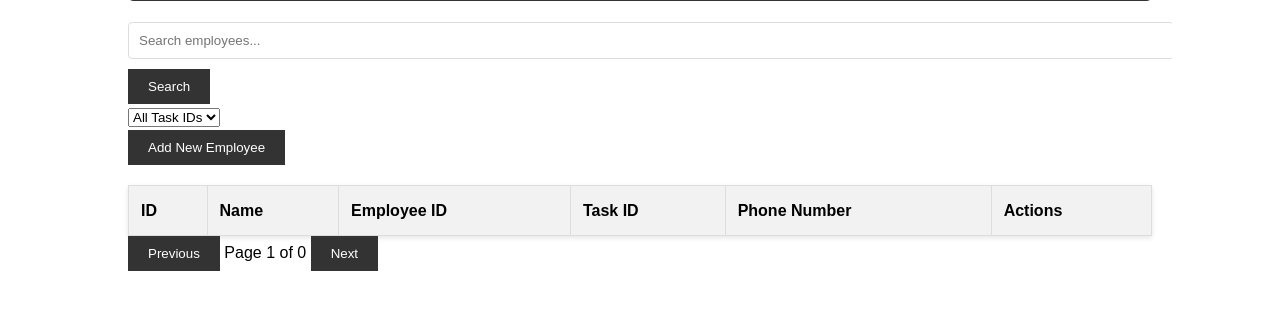
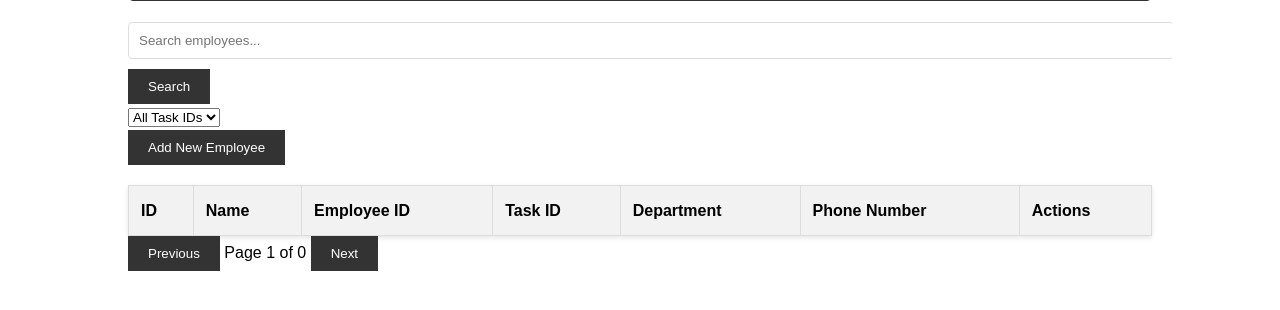
Before and after one commit to SolBaby/labor-tracker-scanner, a Flask app: page /employee_management in a window 1280 px wide. Shown: the part 256-566 px from the top of the page. Run offline with Flask 3, Linux system fonts and the light colour scheme; data that the repository does not hold is empty.

Commit message:
Agent query: Can you please try adding a new employee with all fields filled, including the department? Does it work correctly?

```diff
--- a/pyproject.toml
+++ b/pyproject.toml
@@ -16,6 +16,7 @@ flask-restful = "^0.3.10"
 flask-socketio = "^5.4.1"
 tabulate = "^0.9.0"
 twilio = "^9.3.3"
+sqlalchemy = "^2.0.35"
 
 
 [build-system]
--- a/static/js/employee_management_v2.js
+++ b/static/js/employee_management_v2.js
@@ -134,18 +134,28 @@ document.addEventListener('DOMContentLoaded', function() {
         fetch('/api/employee/add', {
             method: 'POST',
             headers: { 'Content-Type': 'application/json' },
-            body: JSON.stringify({ name, employee_id: employeeId, task_id: taskId, phone_number: phoneNumber }),
+            body: JSON.stringify({
+                name,
+                employee_id: employeeId,
+                task_id: taskId,
+                phone_number: phoneNumber,
+                department: 'Unassigned' // Add a default department
+            }),
         })
         .then(response => response.json())
         .then(data => {
             if (data.status === 'success') {
                 closeModal();
                 searchEmployees();
+                showNotification('Employee added successfully', 'success');
             } else {
-                alert(data.message);
+                showNotification(data.message, 'error');
             }
         })
-        .catch(error => console.error('Error:', error));
+        .catch(error => {
+            console.error('Error:', error);
+            showNotification('An error occurred while adding the employee', 'error');
+        });
     }
 
     function updateEmployee(id, name, employeeId, taskId, phoneNumber) {
@@ -159,11 +169,15 @@ document.addEventListener('DOMContentLoaded', function() {
             if (data.status === 'success') {
                 closeModal();
                 searchEmployees();
+                showNotification('Employee updated successfully', 'success');
             } else {
-                alert(data.message);
+                showNotification(data.message, 'error');
             }
         })
-        .catch(error => console.error('Error:', error));
+        .catch(error => {
+            console.error('Error:', error);
+            showNotification('An error occurred while updating the employee', 'error');
+        });
     }
 
     function deleteEmployee(id) {
--- a/templates/employee_management.html
+++ b/templates/employee_management.html
@@ -24,6 +24,7 @@
             <th class="sortable" data-sort="name">Name</th>
             <th class="sortable" data-sort="employee_id">Employee ID</th>
             <th class="sortable" data-sort="task_id">Task ID</th>
+            <th class="sortable" data-sort="department">Department</th>
             <th class="sortable" data-sort="phone_number">Phone Number</th>
             <th>Actions</th>
         </tr>
@@ -35,6 +36,7 @@
             <td class="employee-name">{{ employee.name }}</td>
             <td>{{ employee.employee_id }}</td>
             <td>{{ employee.task_id }}</td>
+            <td>{{ employee.department }}</td>
             <td>{{ employee.phone_number }}</td>
             <td>
                 <button class="btn edit-btn" data-id="{{ employee.id }}">Edit</button>
@@ -63,6 +65,8 @@
             <input type="text" id="employee-id-input" required>
             <label for="employee-task-id">Task ID:</label>
             <input type="text" id="employee-task-id" required>
+            <label for="employee-department">Department:</label>
+            <input type="text" id="employee-department" required>
             <label for="employee-phone">Phone Number:</label>
             <input type="tel" id="employee-phone" required>
             <button type="submit" class="btn">Save</button>
```
Also changed, not shown: 1 other file.
